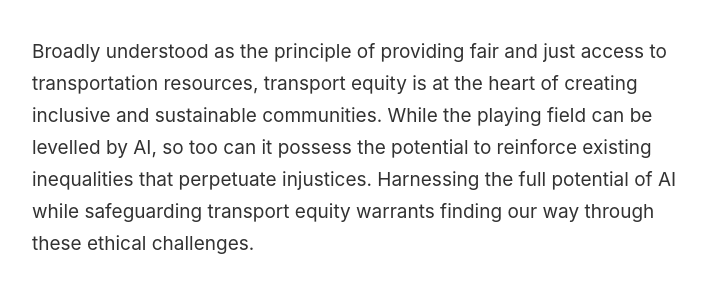
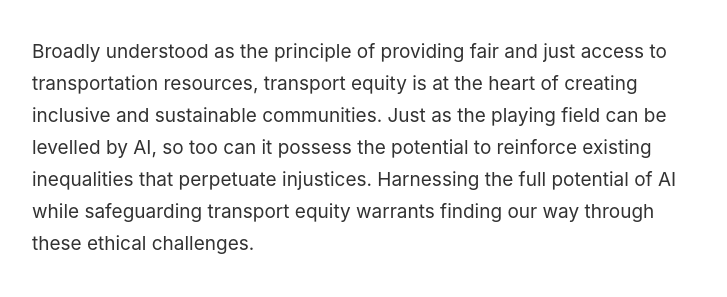
Before and after one commit to AngleSaxonJute/AngleSaxonJute.github.io, a Jekyll site: the page built from _posts/2023-05-01-driving-towards-fairness-navigating-ethical-challenges-in-ai-for-transporation-equity.markdown, in a window 1280 px wide and 900 px high, scrolled down 1002 px. Shown: the part 220-517 px from the top of the window, without its empty margins (274-1001 px from the left). Built offline with Jekyll 4.4.1, drawn with Linux system fonts in a browser that asks for light colours; comment, search, counter and statistics services are not loaded; some of the changed text lies outside the part shown.

Commit message:
Update 2023-05-01-driving-towards-fairness-navigating-ethical-challenges-in-ai-for-transporation-equity.markdown
Typos

```diff
--- a/_posts/2023-05-01-driving-towards-fairness-navigating-ethical-challenges-in-ai-for-transporation-equity.markdown
+++ b/_posts/2023-05-01-driving-towards-fairness-navigating-ethical-challenges-in-ai-for-transporation-equity.markdown
@@ -1,13 +1,13 @@
 ---
 layout: post
 title: Driving Towards Fairness — Navigating Ethical Challenges in AI for Transportation Equity.
-tags: [frontpage, blog, AI, Transport]
+tags: [blog, ai, transportequity, transportation, ethics]
 image: '/images/posts/1-1.jpg'
 published: true
 ---
 As AI becomes intertwined with most aspects of our daily lives, the ethical implications that accompany its immense power resounds the importance to take a minute and reflect on what that would mean for transportation When motivated by promises of revolutionising mobility, optimising efficiency, or enhancing safety, it is no surprise that the realm of transportation responded in kind to AI becoming increasingly integrated into our transportation systems. But, as history has taught us that amidst such technological revolutions, there are often ethical challenges that lurk beneath the surface, cautioning us to tread carefully. And it is indeed this clarity of mind that is required in view of ensuring transportation equity.
 
-Broadly understood as the principle of providing fair and just access to transportation resources, transport equity is at the heart of creating inclusive and sustainable communities. While the playing field can be levelled by AI, so too can it possess the potential to reinforce existing inequalities that perpetuate injustices. Harnessing the full potential of AI while safeguarding transport equity warrants finding our way through these ethical challenges.
+Broadly understood as the principle of providing fair and just access to transportation resources, transport equity is at the heart of creating inclusive and sustainable communities. Just as the playing field can be levelled by AI, so too can it possess the potential to reinforce existing inequalities that perpetuate injustices. Harnessing the full potential of AI while safeguarding transport equity warrants finding our way through these ethical challenges.
 
 In this article we navigate this complex landscape where Transport Equity intersects AI, staking out markers to orient ourselves within this uncharted territory of ethical considerations. We do so by confronting fundamental questions such as: How we must ensure that the benefits of AI are distributed equitably across diverse communities? Or how can we design AI systems that uphold transportation equity? Thinking in this way we forges a path toward a more just and accessible transport landscape.
 
```
Also changed, not shown: other parts of _posts/2023-05-01-driving-towards-fairness-navigating-ethical-challenges-in-ai-for-transporation-equity.markdown (+0 -2 lines).
